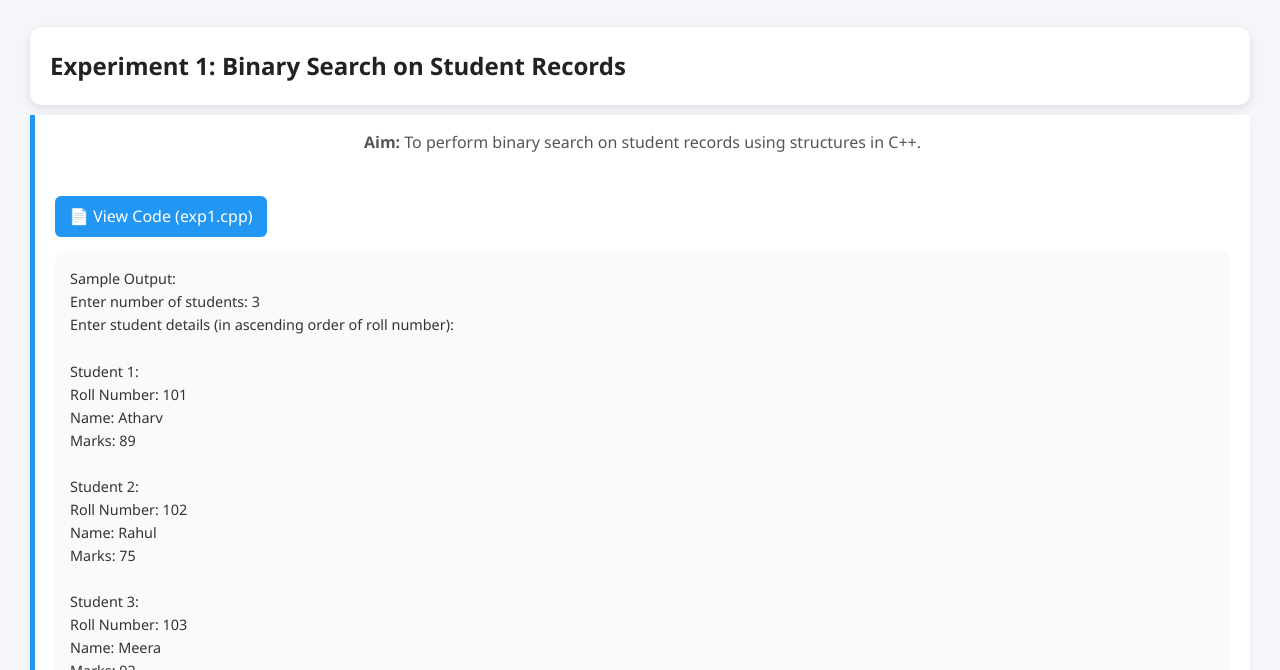
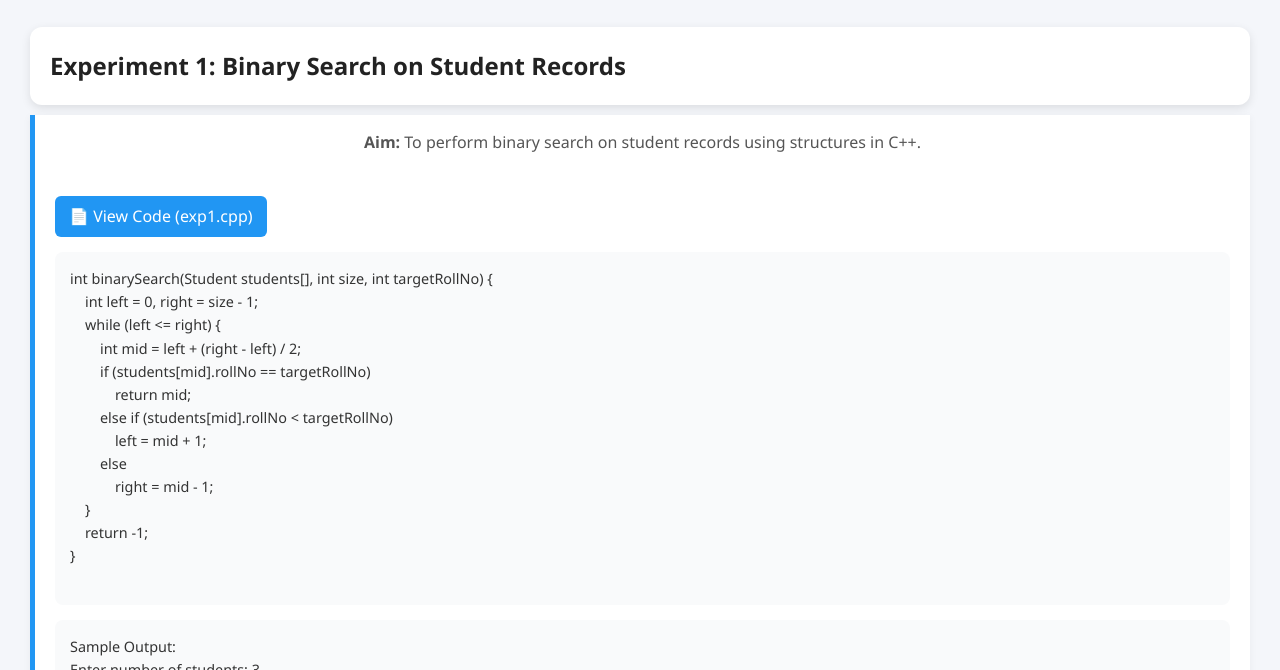
Before and after one commit to atharvswami1964-ai/DAA-, a plain HTML site: page index.html in a window 1280 px wide. Both pictures are taken after a click on the element "Experiment 1: Binary Search on Student Records". Shown: the part 130-800 px from the top of the page. Drawn offline with Linux system fonts and the light colour scheme.

Commit message:
Update index.html

```diff
--- a/index.html
+++ b/index.html
@@ -1,10 +1,10 @@
 <!DOCTYPE html>
 <html lang="en">
 <head>
-  <meta charset="UTF-8">
-  <meta name="viewport" content="width=device-width, initial-scale=1.0">
+  <meta charset="UTF-8" />
+  <meta name="viewport" content="width=device-width, initial-scale=1" />
   <title>C++ Experiments Showcase</title>
-  <link rel="stylesheet" href="style.css">
+  <link rel="stylesheet" href="style.css" />
 </head>
 <body>
   <h1>C++ Experiments Showcase</h1>
@@ -17,7 +17,28 @@
 
   <div id="exp1" class="content">
     <p><strong>Aim:</strong> To perform binary search on student records using structures in C++.</p>
+
+    <!-- Code Link -->
     <a href="cpp/exp1.cpp" target="_blank">📄 View Code (exp1.cpp)</a>
+
+    <!-- Optional Code Snippet Preview -->
+    <pre>
+int binarySearch(Student students[], int size, int targetRollNo) {
+    int left = 0, right = size - 1;
+    while (left <= right) {
+        int mid = left + (right - left) / 2;
+        if (students[mid].rollNo == targetRollNo)
+            return mid;
+        else if (students[mid].rollNo < targetRollNo)
+            left = mid + 1;
+        else
+            right = mid - 1;
+    }
+    return -1;
+}
+    </pre>
+
+    <!-- Sample Output -->
     <pre>
 Sample Output:
 Enter number of students: 3
@@ -47,25 +68,10 @@ Marks: 75
     </pre>
   </div>
 
-  <!-- Template for future experiments -->
-  <!--
-  <div class="experiment" onclick="toggle('exp2')">
-    <h2>Experiment 2: (Title Here)</h2>
-  </div>
-  <div id="exp2" class="content">
-    <p><strong>Aim:</strong> (Write aim here)</p>
-    <a href="cpp/exp2.cpp" target="_blank">📄 View Code (exp2.cpp)</a>
-    <pre>
-Sample Output:
-(Add your program’s output here)
-    </pre>
-  </div>
-  -->
-
   <script>
     function toggle(id) {
       const el = document.getElementById(id);
-      el.style.display = (el.style.display === 'block') ? 'none' : 'block';
+      el.style.display = el.style.display === "block" ? "none" : "block";
     }
   </script>
 </body>
```
